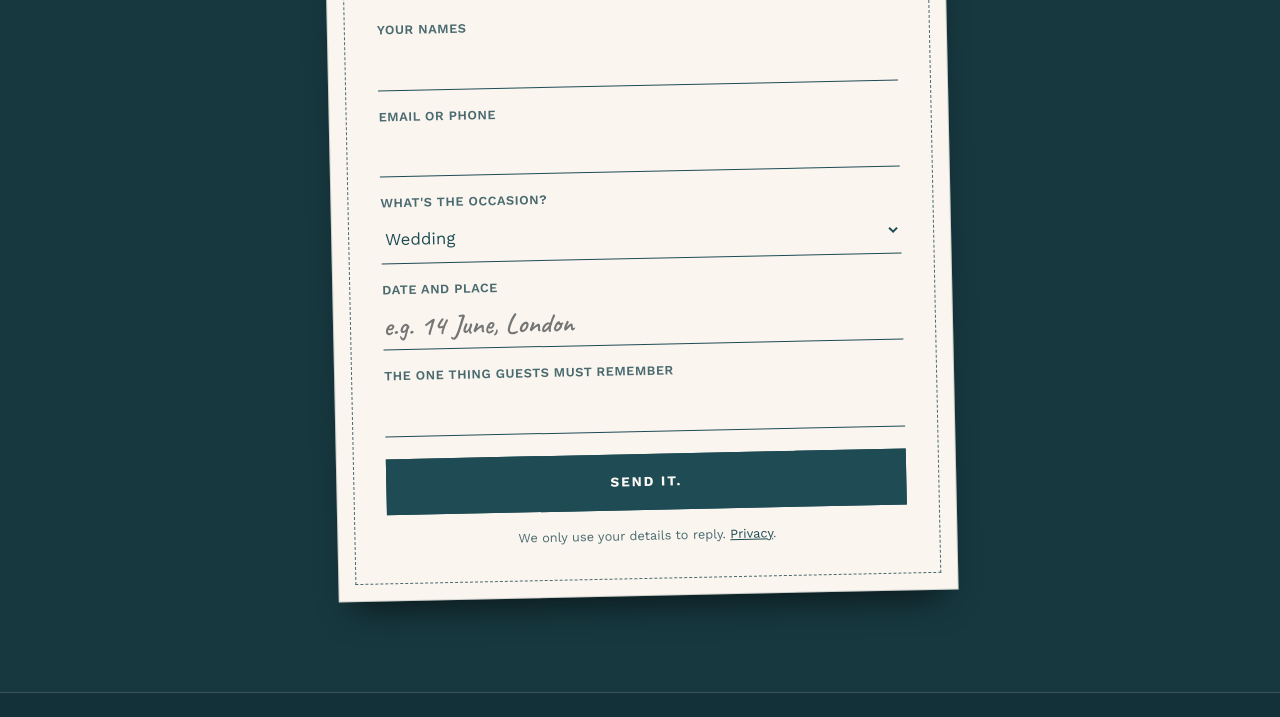
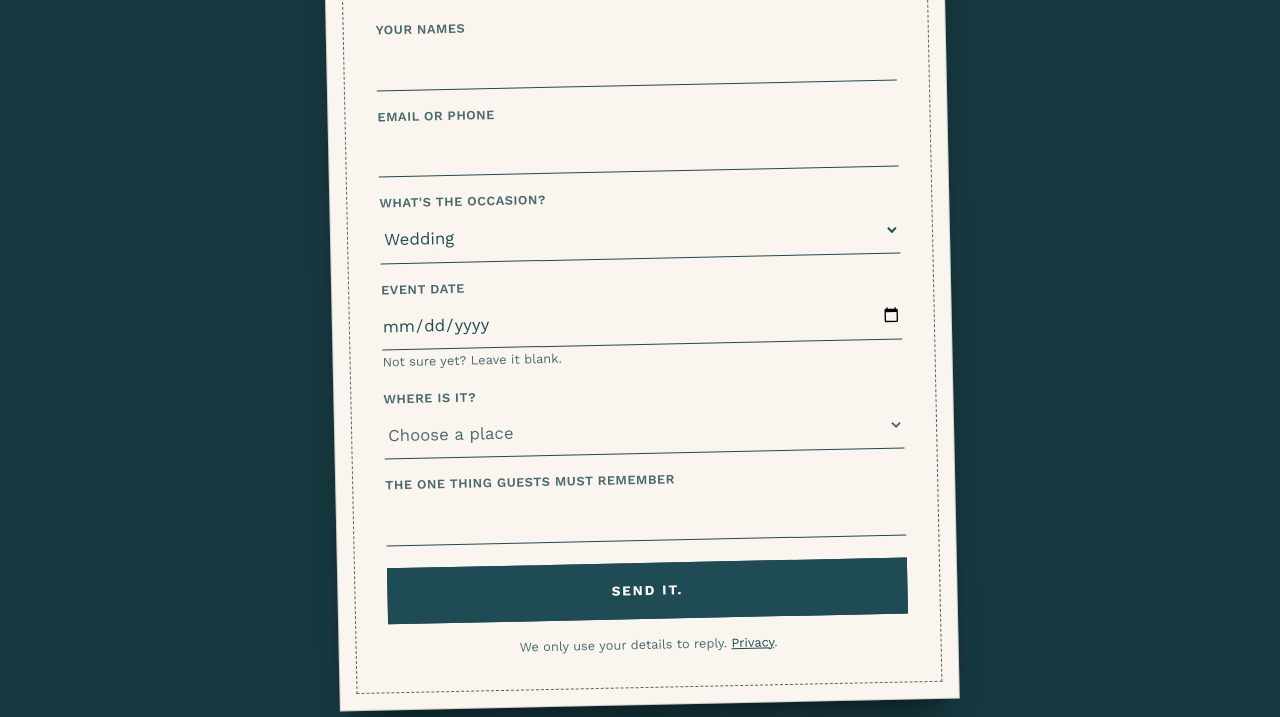
Before and after one commit to mayanktyagi1608-droid/Alterbloom, an Eleventy site: page src/index.njk in a window 1280 px wide. Shown: the part 10681-11398 px from the top of the page. Built offline with nearby package versions, Linux system fonts and the light colour scheme; Eleventy itself is replaced by a stand-in of ours; files that its build step writes are made by us from their sources.

Commit message:
RSVP card: calendar date picker and a closed place dropdown
- Event date is a native date field (calendar on desktop, wheel on iOS), with
  past dates disabled; optional.
- Place is a required dropdown grouped London (33 boroughs incl. City),
  South East (11 counties) and Further afield; no free text.
- Dropdown options, labels and helper text are editable in the CMS.

Co-Authored-By: Claude Sonnet 5.5 <noreply@anthropic.com>

```diff
--- a/css/sections.css
+++ b/css/sections.css
@@ -377,7 +377,11 @@
   outline-offset: 4px;
 }
 .rsvp-field input { font-family: var(--font-hand); font-weight: 600; font-size: var(--fs-hand); }
-.rsvp-field select { font-family: var(--font-body); font-size: 1.05rem; }
+.rsvp-field select,
+.rsvp-field input[type="date"] { font-family: var(--font-body); font-size: 1.05rem; font-weight: 400; }
+.rsvp-field input[type="date"] { color-scheme: light; text-align: left; }   /* dark calendar icon on paper */
+.rsvp-field select:invalid { color: var(--text-muted); }                    /* "Choose a place" looks like a prompt */
+.rsvp-hint { font-size: 0.8rem; color: var(--text-muted); }
 .rsvp-send { margin-top: 6px; min-height: 56px; }
 .rsvp-small { margin: 0; font-size: 0.8rem; color: var(--text-muted); text-align: center; }
 .rsvp-small a { color: var(--text); }
--- a/js/main.js
+++ b/js/main.js
@@ -1,4 +1,9 @@
 document.addEventListener("DOMContentLoaded", function () {
+  // Calendar fields can't pick a date in the past (local date, not UTC).
+  var today = new Date();
+  var iso = today.getFullYear() + "-" + String(today.getMonth() + 1).padStart(2, "0") + "-" + String(today.getDate()).padStart(2, "0");
+  document.querySelectorAll("input[type=date][data-min-today]").forEach(function (el) { el.min = iso; });
+
   var toggle = document.querySelector(".nav-toggle");
   var nav = document.querySelector(".site-nav");
   if (!toggle || !nav) return;
--- a/src/_data/home.json
+++ b/src/_data/home.json
@@ -85,7 +85,11 @@
     "quote": "[A guest or client quote, one or two sentences about what they remember.]",
     "quote_by": "[Name], [guest at / client of]",
     "directories_label": "Find us on",
-    "directories": ["[Directory]", "[Directory]", "Instagram"]
+    "directories": [
+      "[Directory]",
+      "[Directory]",
+      "Instagram"
+    ]
   },
   "poppies": {
     "image": "/uploads/poppy-table.jpg",
@@ -98,9 +102,18 @@
     "heading": "How it works.",
     "intro": "Three steps from first message to the last dance.",
     "steps": [
-      { "title": "Tell us.", "body": "Send the date, the place and the one thing guests must remember." },
-      { "title": "We dream it up.", "body": "You get a look, a plan and a clear quote within [timeframe]." },
-      { "title": "The show.", "body": "We style it, run it and take it down. You enjoy your own event." }
+      {
+        "title": "Tell us.",
+        "body": "Send the date, the place and the one thing guests must remember."
+      },
+      {
+        "title": "We dream it up.",
+        "body": "You get a look, a plan and a clear quote within [timeframe]."
+      },
+      {
+        "title": "The show.",
+        "body": "We style it, run it and take it down. You enjoy your own event."
+      }
     ]
   },
   "statement": {
@@ -188,6 +201,73 @@
     "kicker": "Kindly reply",
     "heading": "RSVP, you two.",
     "intro": "Tell us the one thing guests must remember, and we'll build the night around it. We reply within [one working day].",
+    "date_label": "Event date",
+    "date_hint": "Not sure yet? Leave it blank.",
+    "place_label": "Where is it?",
+    "place_prompt": "Choose a place",
+    "place_groups": [
+      {
+        "label": "London",
+        "places": [
+          "Barking and Dagenham",
+          "Barnet",
+          "Bexley",
+          "Brent",
+          "Bromley",
+          "Camden",
+          "City of London",
+          "Croydon",
+          "Ealing",
+          "Enfield",
+          "Greenwich",
+          "Hackney",
+          "Hammersmith and Fulham",
+          "Haringey",
+          "Harrow",
+          "Havering",
+          "Hillingdon",
+          "Hounslow",
+          "Islington",
+          "Kensington and Chelsea",
+          "Kingston upon Thames",
+          "Lambeth",
+          "Lewisham",
+          "Merton",
+          "Newham",
+          "Redbridge",
+          "Richmond upon Thames",
+          "Southwark",
+          "Sutton",
+          "Tower Hamlets",
+          "Waltham Forest",
+          "Wandsworth",
+          "Westminster"
+        ]
+      },
+      {
+        "label": "South East",
+        "places": [
+          "Berkshire",
+          "Buckinghamshire",
+          "East Sussex",
+          "Essex",
+          "Hampshire",
+          "Hertfordshire",
+          "Isle of Wight",
+          "Kent",
+          "Oxfordshire",
+          "Surrey",
+          "West Sussex"
+        ]
+      },
+      {
+        "label": "Further afield",
+        "places": [
+          "Elsewhere in the UK",
+          "Outside the UK"
+        ]
+      }
+    ],
     "button": "Send it.",
     "privacy_note": "We only use your details to reply."
   }
--- a/src/index.njk
+++ b/src/index.njk
@@ -243,7 +243,19 @@ eleventyComputed:
               <option>Something else</option>
             </select>
           </div>
-          <div class="rsvp-field"><label for="fDate">Date and place</label><input id="fDate" name="date-and-place" type="text" placeholder="e.g. 14 June, London"></div>
+          <div class="rsvp-field"><label for="fDate">{{ home.enquiry.date_label }}</label><input id="fDate" name="event-date" type="date" data-min-today><span class="rsvp-hint">{{ home.enquiry.date_hint }}</span></div>
+          <div class="rsvp-field"><label for="fPlace">{{ home.enquiry.place_label }}</label>
+            <select id="fPlace" name="place" required>
+              <option value="" disabled selected>{{ home.enquiry.place_prompt }}</option>
+              {%- for g in home.enquiry.place_groups %}
+              <optgroup label="{{ g.label }}">
+                {%- for place in g.places %}
+                <option>{{ place }}</option>
+                {%- endfor %}
+              </optgroup>
+              {%- endfor %}
+            </select>
+          </div>
           <div class="rsvp-field"><label for="fThing">The one thing guests must remember</label><input id="fThing" name="one-thing" type="text"></div>
           <button class="btn btn-primary rsvp-send" type="submit">{{ home.enquiry.button }}</button>
           <p class="rsvp-small">{{ home.enquiry.privacy_note }} <a href="/privacy/">Privacy</a>.
```
Also changed, not shown: admin/config.yml (+14 -0 lines).
